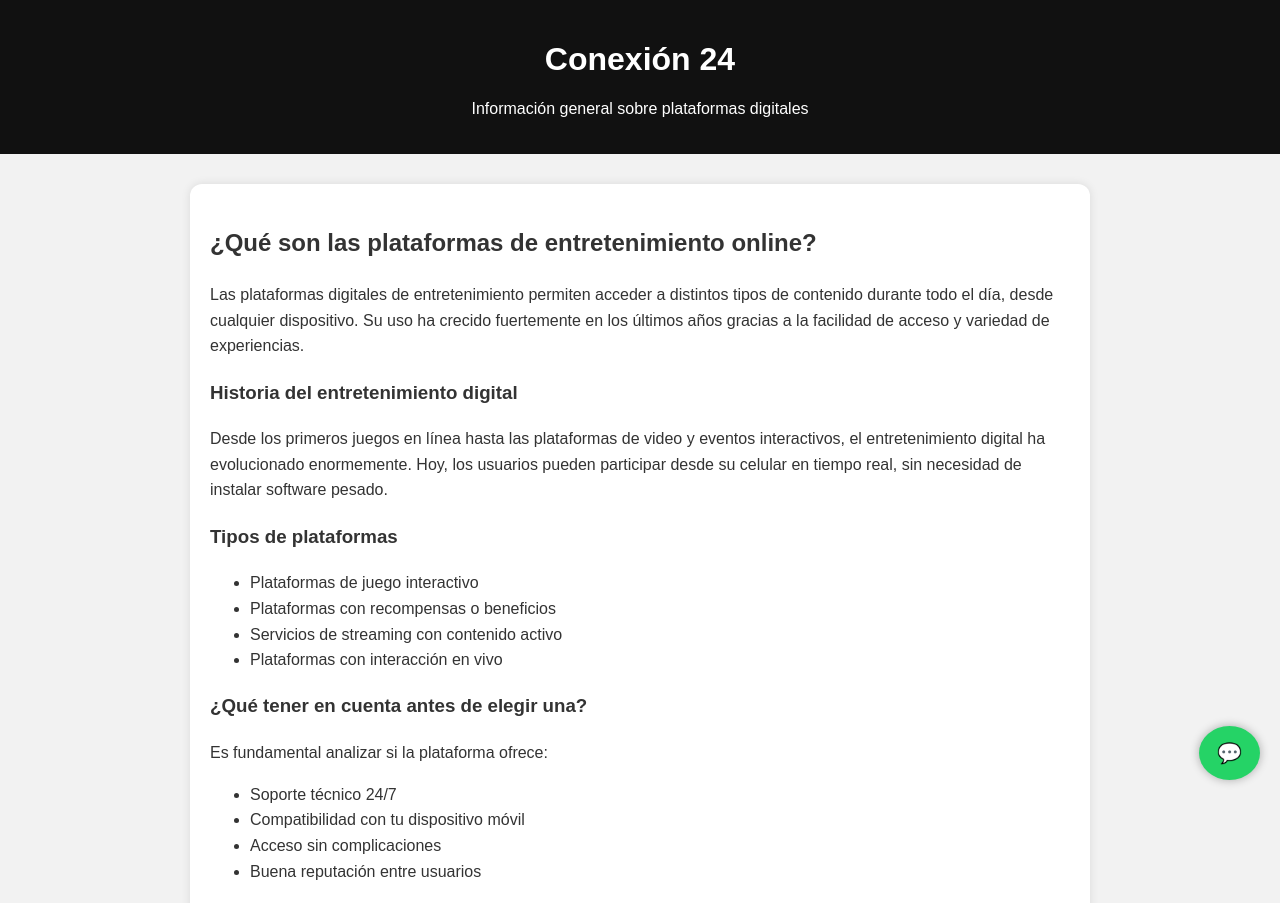
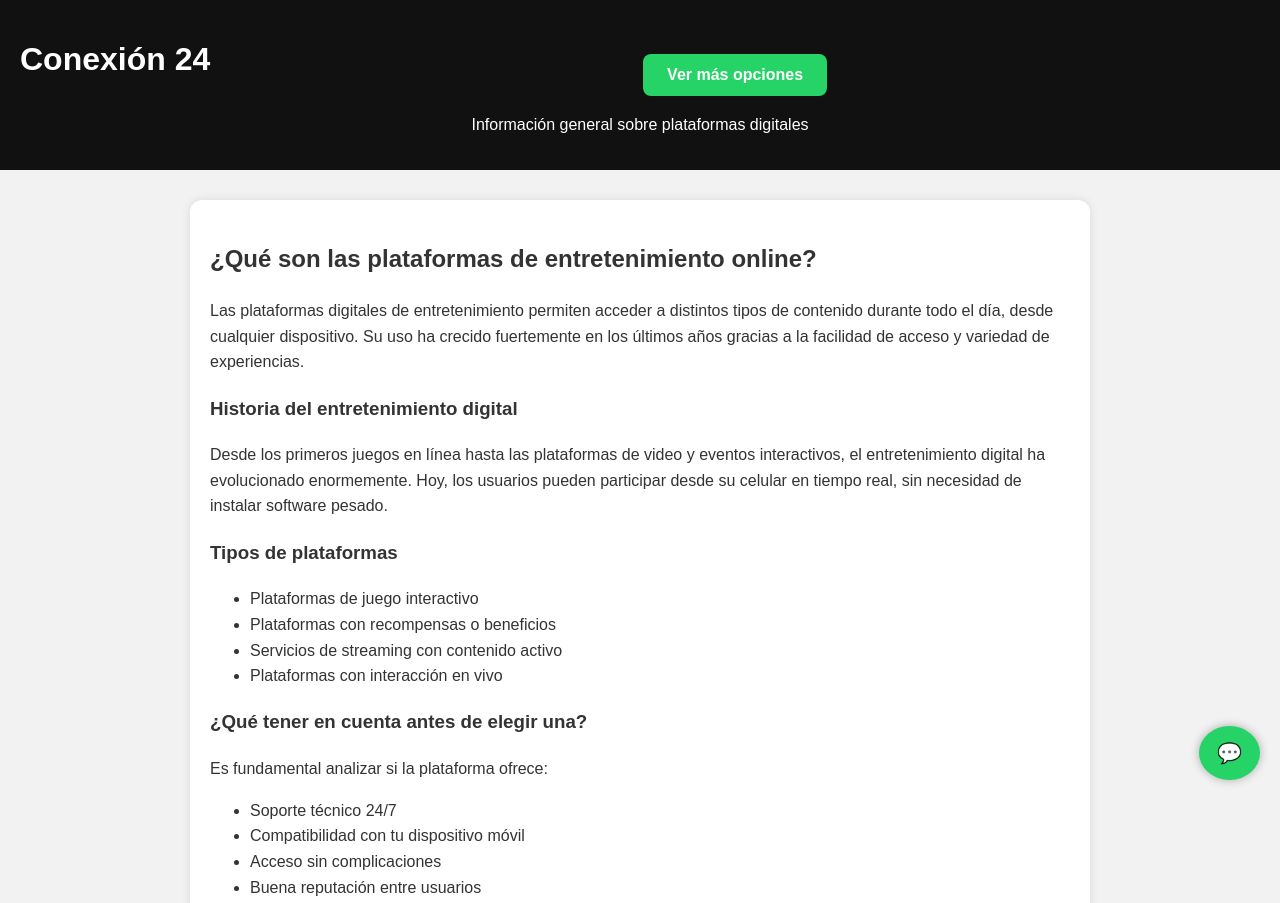
Before and after one commit to Matifernandezar/conexion24hs.online, a plain HTML site: page index.html in a window 1280 px wide. Shown: the top 903 px of the page. Drawn offline with Linux system fonts and the light colour scheme.

Commit message:
Update index.html

```diff
--- a/index.html
+++ b/index.html
@@ -15,11 +15,28 @@
     gtag('js', new Date());
     gtag('config', 'AW-16987453988');
   </script>
+  <style>
+    .header-flex {
+      display: flex;
+      flex-direction: column;
+      align-items: center;
+    }
+
+    @media (min-width: 600px) {
+      .header-flex {
+        flex-direction: row;
+        justify-content: space-between;
+      }
+    }
+  </style>
 </head>
 <body>
 
   <header>
-    <h1>Conexión 24</h1>
+    <div class="header-flex">
+      <h1>Conexión 24</h1>
+      <a class="btn-link" href="https://casinoonlinewhatsapp.com" target="_blank">Ver más opciones</a>
+    </div>
     <p>Información general sobre plataformas digitales</p>
   </header>
 
@@ -60,8 +77,6 @@
 
       <p><strong>¿Son seguras?</strong><br>
       Las plataformas recomendadas suelen tener cifrado de datos y asistencia técnica permanente.</p>
-
-      <a class="btn-link" href="https://casinoonlinewhatsapp.com" target="_blank">Ver más opciones</a>
     </div>
   </div>
 
```
